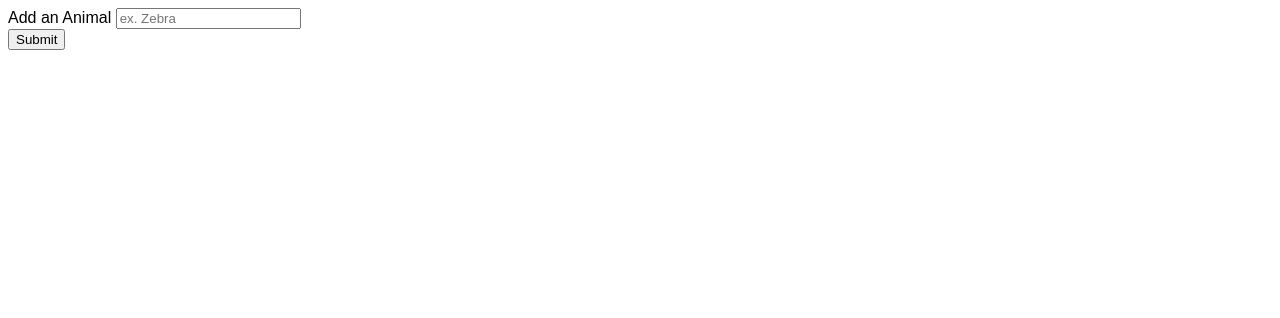
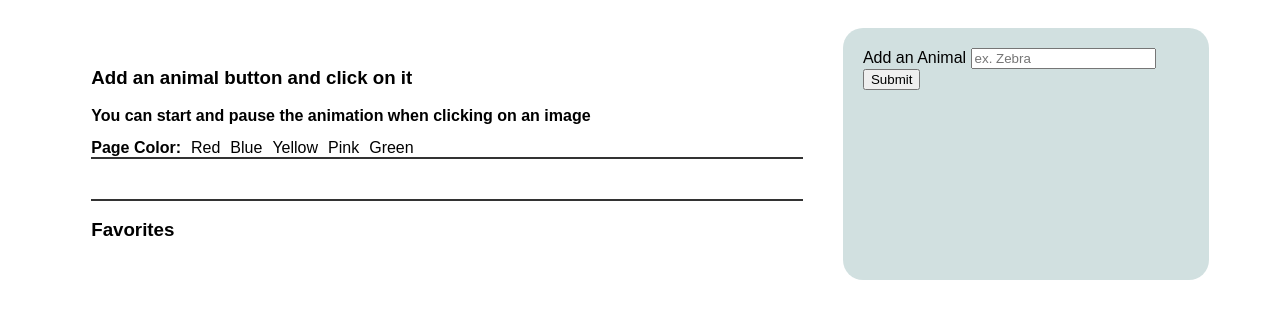
Before and after one commit to emersonscheffer/GifTastic, a plain HTML site: page index.html in a window 1280 px wide. Drawn offline with nearby package versions, Linux system fonts and the light colour scheme.

Commit message:
better functionallity

```diff
--- a/assets/css/styles.css
+++ b/assets/css/styles.css
@@ -1,6 +1,35 @@
 body {
     font-family: Arial, Helvetica, sans-serif;
 }
+
+h2 {
+    font-size: 16px;
+}
+article {
+    width: 90%;
+    background-color: rgba(255, 255, 255, 0.562);
+    border-radius: 20px;
+    margin: 0 auto;
+    padding: 20px;
+    display: grid;
+    grid-template-columns: repeat(12, 1fr);
+    grid-gap: 20px;
+}
+
+section {
+    background-color: rgba(255, 255, 255, 0.493);
+    border-radius: 20px;
+    padding: 20px;
+    grid-column: 1/9;
+
+}
+aside {
+    border-radius: 20px;
+    padding: 20px;
+    grid-column: 9/13;
+    background-color: rgba(109, 156, 156, 0.315);
+}
+
 
 p {
     padding: 10px;
@@ -11,10 +40,24 @@ p {
     background-color: rgb(190, 255, 255);
 }
 
-.wordBtn {
-    /* padding: 10px; */
+p:hover {
+    background-color: rgb(104, 235, 235);
 }
 
+#buttonsPlace {
+    clear: both;
+    margin-top: 20px;
+    border-top: solid 2px #333333;
+    height: auto;
+    padding-bottom: 20px;
+}
+
+#buttonsFavorites {
+    clear: both;
+    margin-top: 20px;
+    border-top: solid 2px #333333;
+    height: auto;
+}
 
 .closeBtn {
     width: 30px;
@@ -26,3 +69,8 @@ p {
     text-align: center;
     margin-left: 10px;
 }
+
+.bgBtn {
+    float: left;
+    margin-right: 10px;
+}
--- a/assets/js/logic.js
+++ b/assets/js/logic.js
@@ -1,18 +1,96 @@
 // // javascript
 
-// function closing(){
-//     $(this).remove('.closingBtn');
-//     console.log("close from consoolsoslos");
+// localStorage.setItem('name', 'Emerson');
+// $('.name').html(localStorage.getItem('name'));
+
+
+//array list of the animals
+var listOfAnimals = [];
+//list of favorites
+var favoritesArr = [];
+// var storedAnimals;
+
+// function favoritesFn() {
+//     favorites.push('horse');
+
+//     localStorage.setItem('favoriteAnimals', JSON.stringify(favorites));
+
+//     storedAnimals = JSON.parse(localStorage.getItem('favoriteAnimals'));
+
+//     populateFavorites();
 // }
 
 
+// function populateFavorites(){
+//     for (var i in storedAnimals) {
+//        // addButtonFavorite(storedAnimals[i]);
+//     }
+// }
+// populateFavorites();
+
+// var names = ['john', 'lucy', 'mark'];
+
+// localStorage.setItem("names", JSON.stringify(names));
+
+// //...
+// var storedNames = JSON.parse(localStorage.getItem("names"));
+
+// console.log(storedNames[0]);
+
+
+
+//background changing
+function setColor(color) {
+
+    localStorage.setItem('bg', color);
+
+    $('body').css('backgroundColor', color);
+
+}
+
+$('body').css('backgroundColor', localStorage.getItem('bg'));
+
+function redBtn() {
+    setColor('red');
+}
+
+function blueBtn() {
+    setColor('blue');
+}
+
+function yellowBtn() {
+    setColor('yellow');
+}
+
+function pinkBtn() {
+    setColor('pink');
+}
+
+function greenBtn() {
+    setColor('green');
+}
+
+
+function favoritesFn(favName) {
+    if (favoritesArr.includes(favName.id)) {
+        ;
+    } else {
+        favoritesArr.push(favName.id);
+    }
+}
+
+
 function addButton(btnName) {
-    var newBtn = $('<p>');
-    newBtn.append('<span class="wordBtn">' + btnName + '</span>');
-    newBtn.append('<span onclick="closing()" class="closeBtn closingBtn">X</span>');
+    var newBtn = $('<p id="' + btnName + '">');
+    newBtn.append('<span class="wordBtn" onclick="generateGifs()">' + btnName + '</span>');
+    newBtn.append('<span alt="Add to Favorites" onclick="favoritesFn(' + btnName + ')" class="closeBtn closingBtn">√</span>');
     $("#buttonsPlace").append(newBtn);
 }
 
+//generate gifs
+function generateGifs() {
+    console.log("Cloe");
+}
 
 
 $('#submitBtn').on("click", function (event) {
@@ -20,11 +98,15 @@ $('#submitBtn').on("click", function (event) {
 
     var animalName = $('#animal').val().trim();
     if (!(animalName === "")) {
-        addButton(animalName);
+        if(listOfAnimals.includes(animalName)){
+            ;
+        } else {
+            listOfAnimals.push(animalName);
+            console.log(listOfAnimals);
+            //call function to add
+            addButton(animalName);
+        }
     }
-
-
-    console.log(animalName);
 
     var form = document.getElementById("animalForm");
     form.reset();
--- a/index.html
+++ b/index.html
@@ -17,22 +17,31 @@
 
 <body>
 
-    <!-- <p>
-        <span class="wordBtn">press me</span>
-        <span id="" class="closeBtn closingBtn">X</span>
-    </p>
 
-    <p>
-        <span class="wordBtn">press me</span>
-        <span id="" class="closeBtn closingBtn">X</span>
-    </p> -->
+    <article>
+        <section>
+
+            <h1>Add an animal button and click on it</h1>
+            <h2>You can start and pause the animation when clicking on an image</h2>
+            <div class="bgBtn"><b>Page Color:</b></div>
+            <div class="bgBtn" id="red" onclick="redBtn()">Red</div>
+            <div class="bgBtn" id="blue" onclick="blueBtn()">Blue</div>
+            <div class="bgBtn" id="yellow" onclick="yellowBtn()">Yellow</div>
+            <div class="bgBtn" id="pink" onclick="pinkBtn()">Pink</div>
+            <div class="bgBtn" id="green" onclick="greenBtn()">Green</div>
+
 
             <div id="buttonsPlace">
 
             </div>
 
+            <!-- FAVORITES -->
+            <div id="buttonsFavorites">
+                <h1>Favorites</h1>
+            </div>
 
-
+        </section>
+        <aside>
             <form id="animalForm">
                 <div class="animal">
                     <label for="userNameInput">Add an Animal</label>
@@ -44,6 +53,10 @@
             </form>
 
 
+        </aside>
+    </article>
+
+
 
     <script type="text/javascript" src="./assets/js/logic.js"></script>
 </body>
```
Lines whose indentation alone changed are shown as unchanged.
